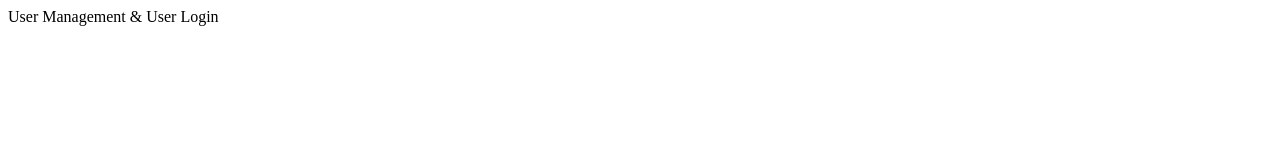
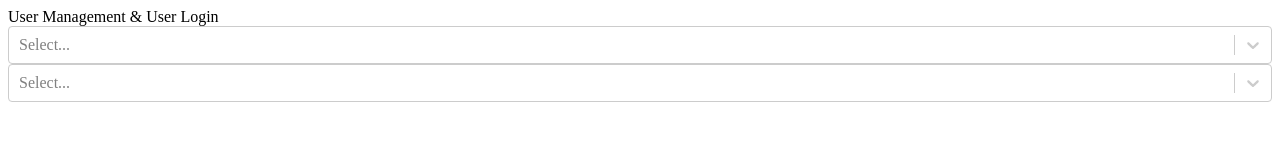
Before and after one commit to BrandTrump/user-management, a React (Create React App) app: page / in a window 1280 px wide. Shown: the top 160 px of the page. Built offline with nearby package versions, Linux system fonts and the light colour scheme.

Commit message:
created 2 option select components

```diff
--- a/package.json
+++ b/package.json
@@ -3,12 +3,14 @@
   "version": "0.1.0",
   "private": true,
   "dependencies": {
+    "@popperjs/core": "^2.11.6",
     "@testing-library/jest-dom": "^5.16.5",
     "@testing-library/react": "^13.4.0",
     "@testing-library/user-event": "^13.5.0",
     "react": "^18.2.0",
     "react-dom": "^18.2.0",
     "react-scripts": "5.0.1",
+    "react-select": "^5.6.0",
     "web-vitals": "^2.1.4"
   },
   "scripts": {
--- a/src/App.js
+++ b/src/App.js
@@ -1,5 +1,11 @@
+import UMScreen from "./components/UmScreen/UMScreen.tsx";
+
 function App() {
-  return <div> User Management & User Login</div>;
+  return (
+  <div> User Management & User Login
+    <UMScreen />
+    </div>
+  )
 }
 
 export default App;
--- /dev/null
+++ b/src/components/UmScreen/UMScreen.module.css
@@ -0,0 +1,3 @@
+.upperSection {
+    display: flex;
+}
--- /dev/null
+++ b/src/components/UmScreen/UMScreen.tsx
@@ -0,0 +1,79 @@
+
+import React, { useState } from 'react'
+import CreatableSelect from 'react-select/creatable';
+
+interface Option {
+    readonly label: string;
+    readonly value: string;
+  }
+
+  const createOption = (label: string) => ({
+    label,
+    value: label.toLowerCase().replace(/\W/g, ''),
+  });
+
+  const intakeOptions = [
+    createOption('January 31, 2023'),
+    createOption('May 01, 2023'),
+    createOption('July 31, 2023'),
+    createOption('October 30, 2023'),
+  ];
+
+  const pathOptions = [
+    createOption('Full Stack Developer'),
+    createOption('Advanced Software Developer'),
+    createOption('UX Designer'),
+    createOption('Salesforce Developer'),
+  ];
+
+
+export default function UMScreen() {
+
+        const [isLoading, setIsLoading] = useState(false);
+        const [inOptions, setInOptions] = useState(intakeOptions);
+        const [paOptions, setPaOptions] = useState(pathOptions);
+        const [value, setValue] = useState<Option | null>();
+
+        const handleCreate = (inputValue: string) => {
+            setIsLoading(true);
+            setTimeout(() => {
+              const newOption = createOption(inputValue);
+              setIsLoading(false);
+              setInOptions((prev) => [...prev, newOption]);
+              setValue(newOption);
+            }, 1000);
+          };
+
+          const handleCreate2 = (inputValue: string) => {
+            setIsLoading(true);
+            setTimeout(() => {
+              const newOption = createOption(inputValue);
+              setIsLoading(false);
+              setPaOptions((prev) => [...prev, newOption]);
+              setValue(newOption);
+            }, 1000);
+          };
+    return (
+      <>
+      <CreatableSelect
+      isClearable
+      isDisabled={isLoading}
+      isLoading={isLoading}
+      onChange={(newValue) => setValue(newValue)}
+      onCreateOption={handleCreate}
+      options={inOptions}
+      value={value}
+    />
+
+    <CreatableSelect
+    isClearable
+    isDisabled={isLoading}
+    isLoading={isLoading}
+    onChange={(newValue) => setValue(newValue)}
+    onCreateOption={handleCreate2}
+    options={paOptions}
+    value={value}
+  />
+  </>
+    )
+}
```
Also changed, not shown: 1 other file (tests, documents, lock files or other folders).
